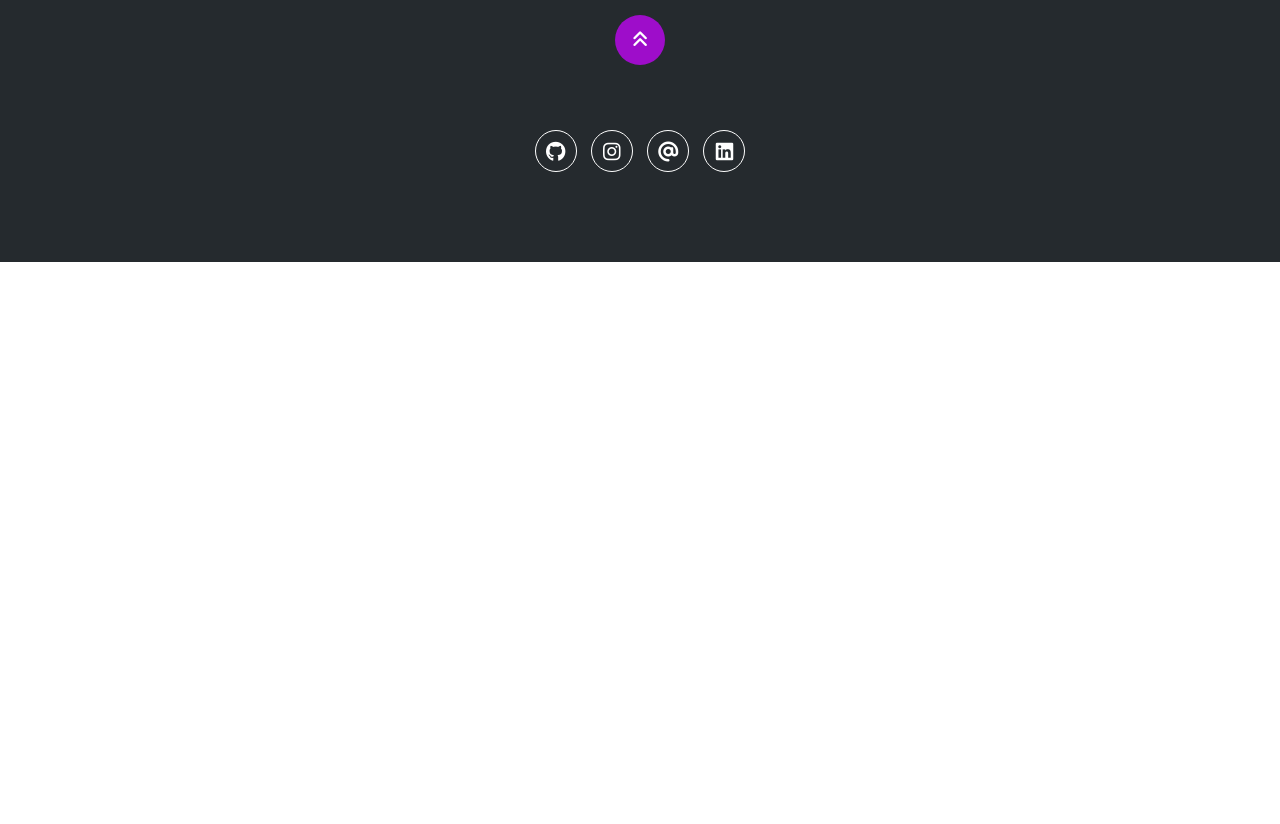
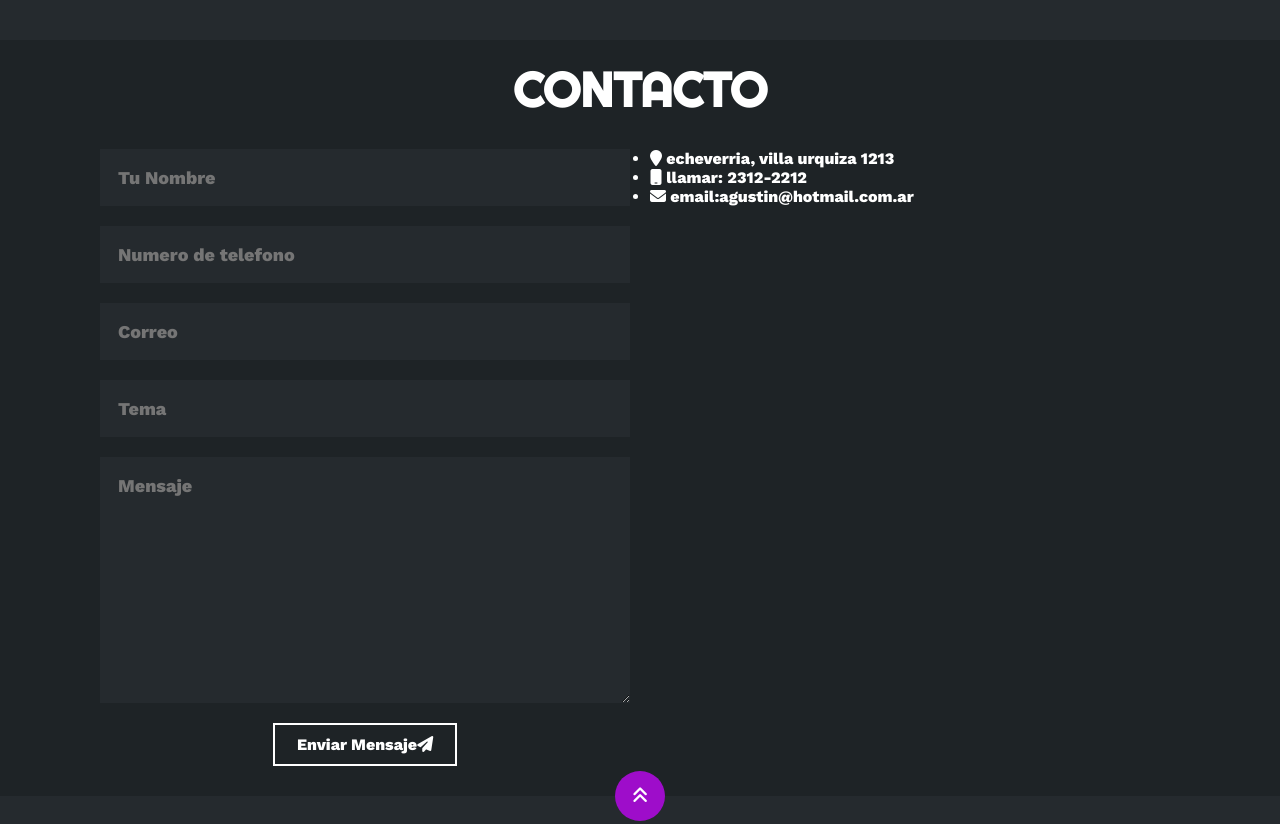
Before and after one commit to Agustinkukla/Portafolio, a plain HTML site: page index.html in a window 1280 px wide. Shown: the part 4180-5004 px from the top of the page. Before the commit the page ends 4442 px from the top, so only its background shows below. Drawn offline with nearby package versions, Linux system fonts and the light colour scheme.

Commit message:
Update index.html

```diff
--- a/index.html
+++ b/index.html
@@ -305,7 +305,45 @@
         </div>
     </div>
    </section>
+   <section id="contacto" class="contacto">
+    <div class="contenido-seccion">
+        <h2>CONTACTO</h2>
+        <div class="fila">
+            <div class="col">
+                <input type="text" placeholder="Tu Nombre">
+                <input type="text" placeholder="Numero de telefono">
+                <input type="text" placeholder="Correo">
+                <input type="text" placeholder="Tema">
+                <textarea name="" cols=30 rows=10 placeholder="Mensaje"></textarea>
+                <button>
+                    Enviar Mensaje<i class="fa-sharp fa-solid fa-paper-plane"></i>
+                    <span class="overlay"></span>
+                </button>
+            </div>
+            <div class="col">
 
+                <div class="">
+                    <ul>
+                        <li>
+                            <i class="fa-sharp fa-solid fa-location-pin"></i>
+                            echeverria, villa urquiza 1213
+                        </li>
+                        <li>
+                            <i class="fa-sharp fa-solid fa-mobile"></i>
+                               llamar: 2312-2212
+
+                        </li>
+                        <li>
+                            <i class="fa-solid fa-envelope"></i>
+                           email:agustin@hotmail.com.ar
+
+                    </li>
+                    </ul>
+
+            </div>
+        </div>
+    </div>
+   </section>
    <footer>
     <a href="#inicio" class="arriba">
         <i class="fa-solid fa-angles-up"></i>
```
